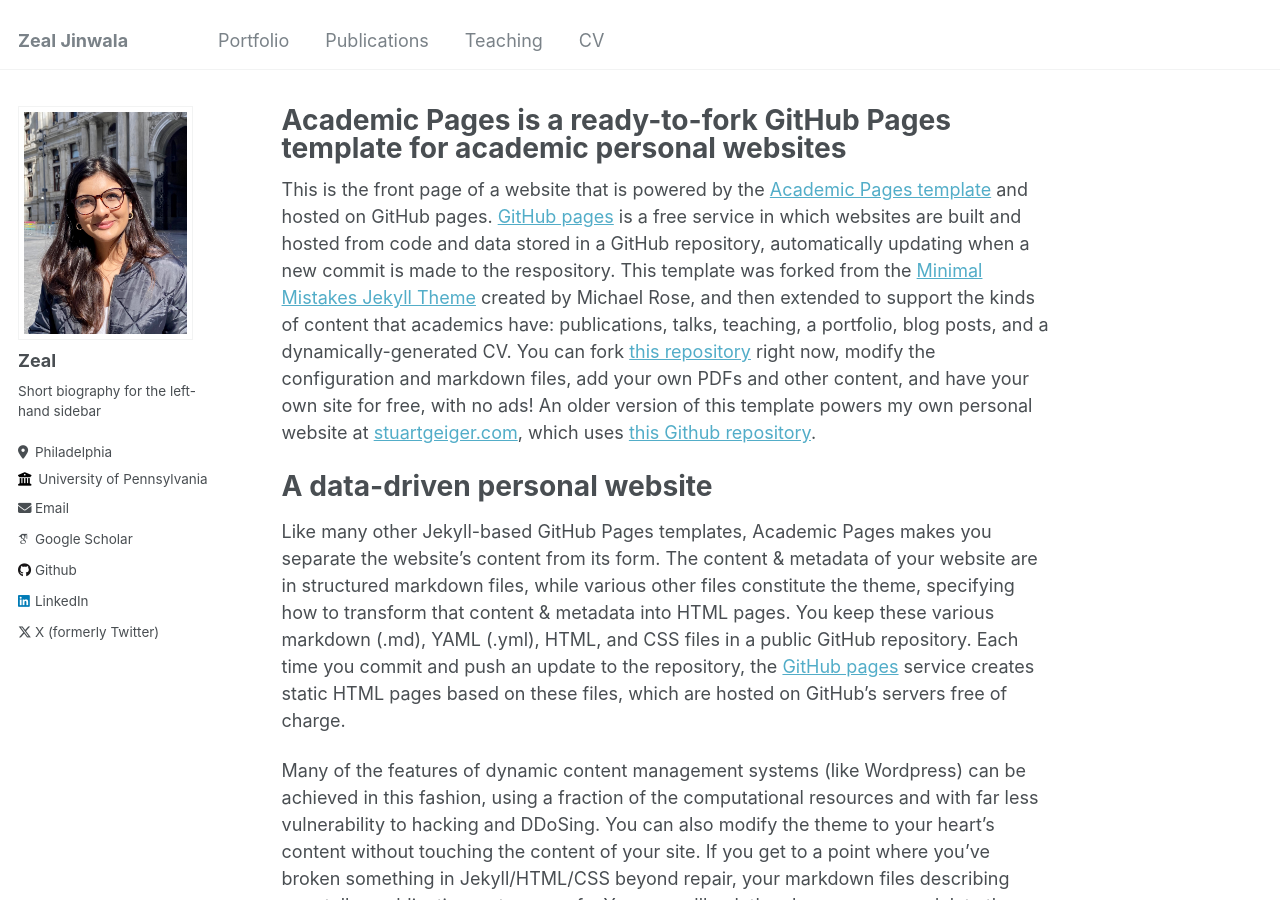
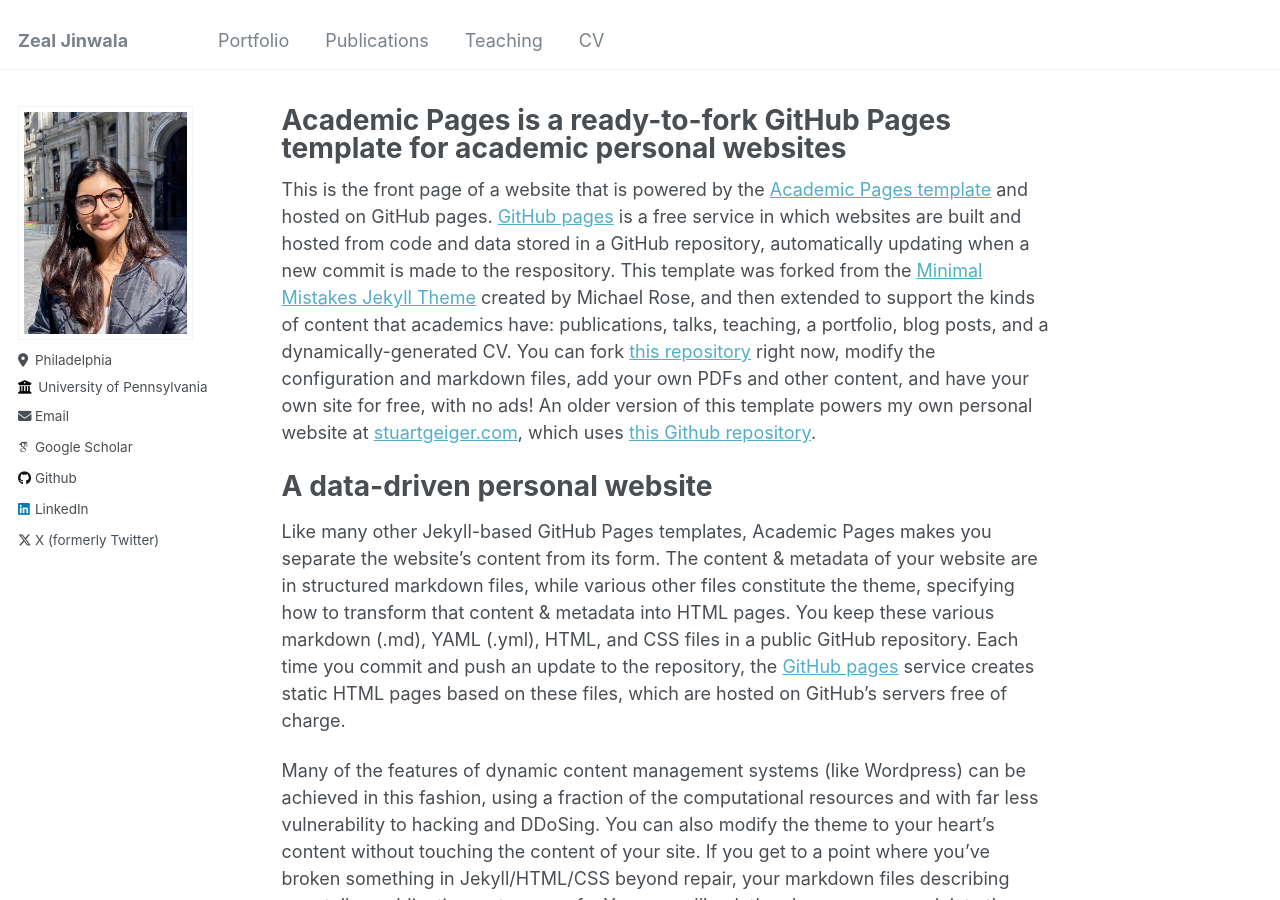
Before and after one commit to zealjinwala/zealjinwala.github.io, a Jekyll site: the page built from _pages/about.md, in a window 1280 px wide and 900 px high. Built offline with Jekyll 4.4.1, drawn with Linux system fonts in a browser that asks for light colours; some web fonts are replaced.

Commit message:
config changes

```diff
--- a/_config.yml
+++ b/_config.yml
@@ -22,9 +22,9 @@
 author:
   # Biographic information
   avatar           : "profile.jpg"
-  name             : "Zeal"
+  name             : #"Zeal"
   pronouns         : # example: "she/her"
-  bio              : "Short biography for the left-hand sidebar"
+  bio              : #"Short biography for the left-hand sidebar"
   location         : "Philadelphia"
   employer         : "University of Pennsylvania"
   uri              : # URL
```
